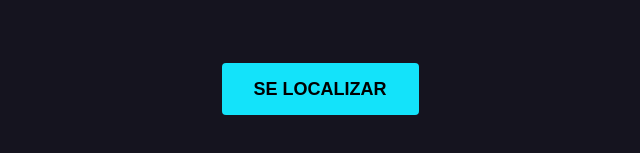
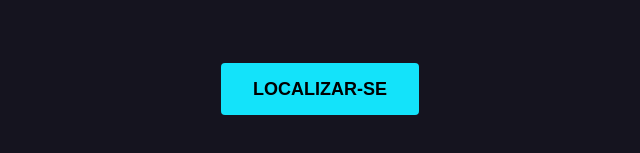
Before and after one commit to Kaikovsk/Localiza-Senac, a plain HTML site: page index.html in a window 1280 px wide. Shown: the part 403-556 px from the top of the page, 320-960 px from the left. Drawn offline with Linux system fonts and the light colour scheme.

Commit message:
correçao-botao

```diff
--- a/index.html
+++ b/index.html
@@ -22,7 +22,7 @@
     </div>
   </main>
   <div class="botao-conteudo">
-    <a class="botao" href="/">se localizar</a>
+    <a class="botao" href="">localizar-se</a>
   </div>
 </body>
 
```
